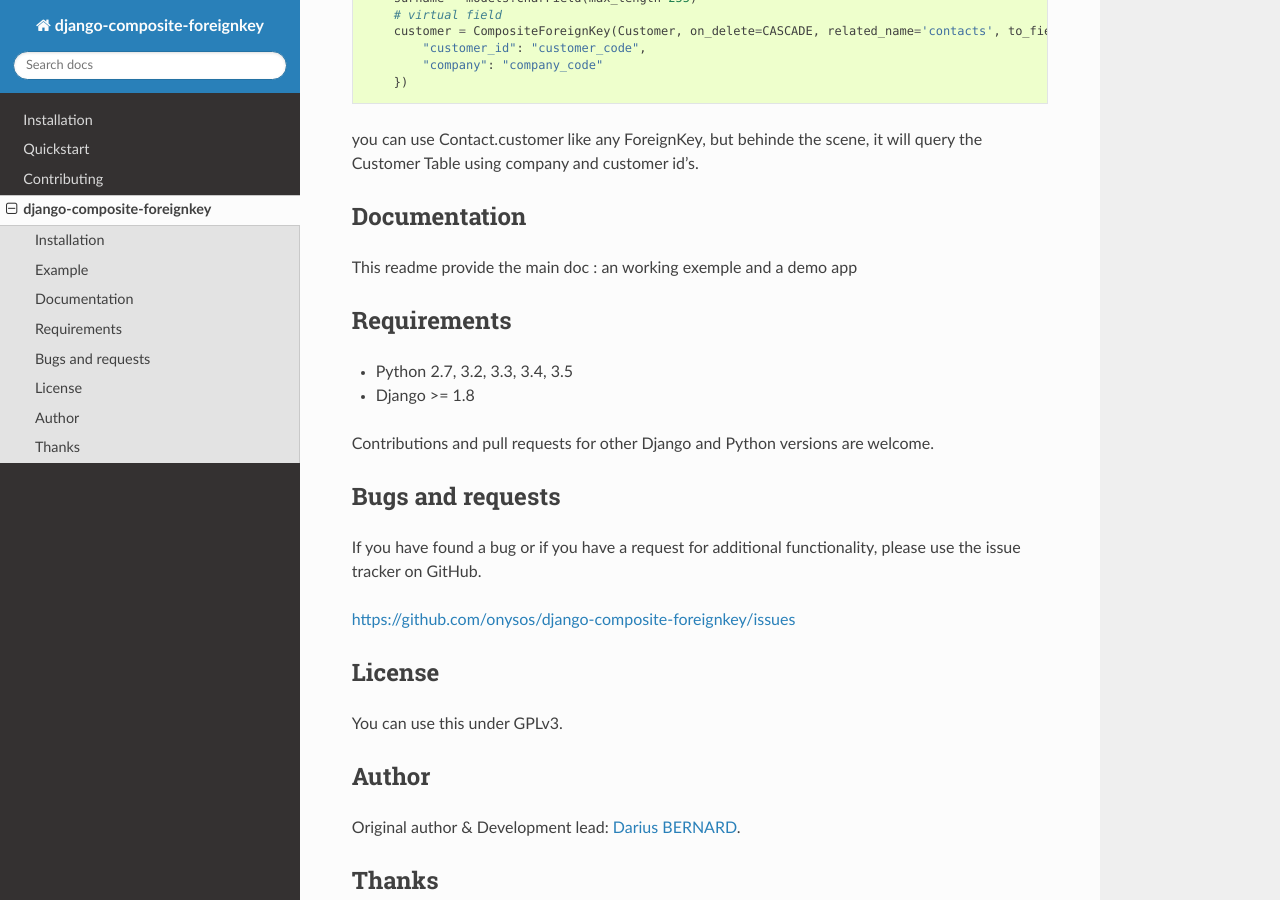
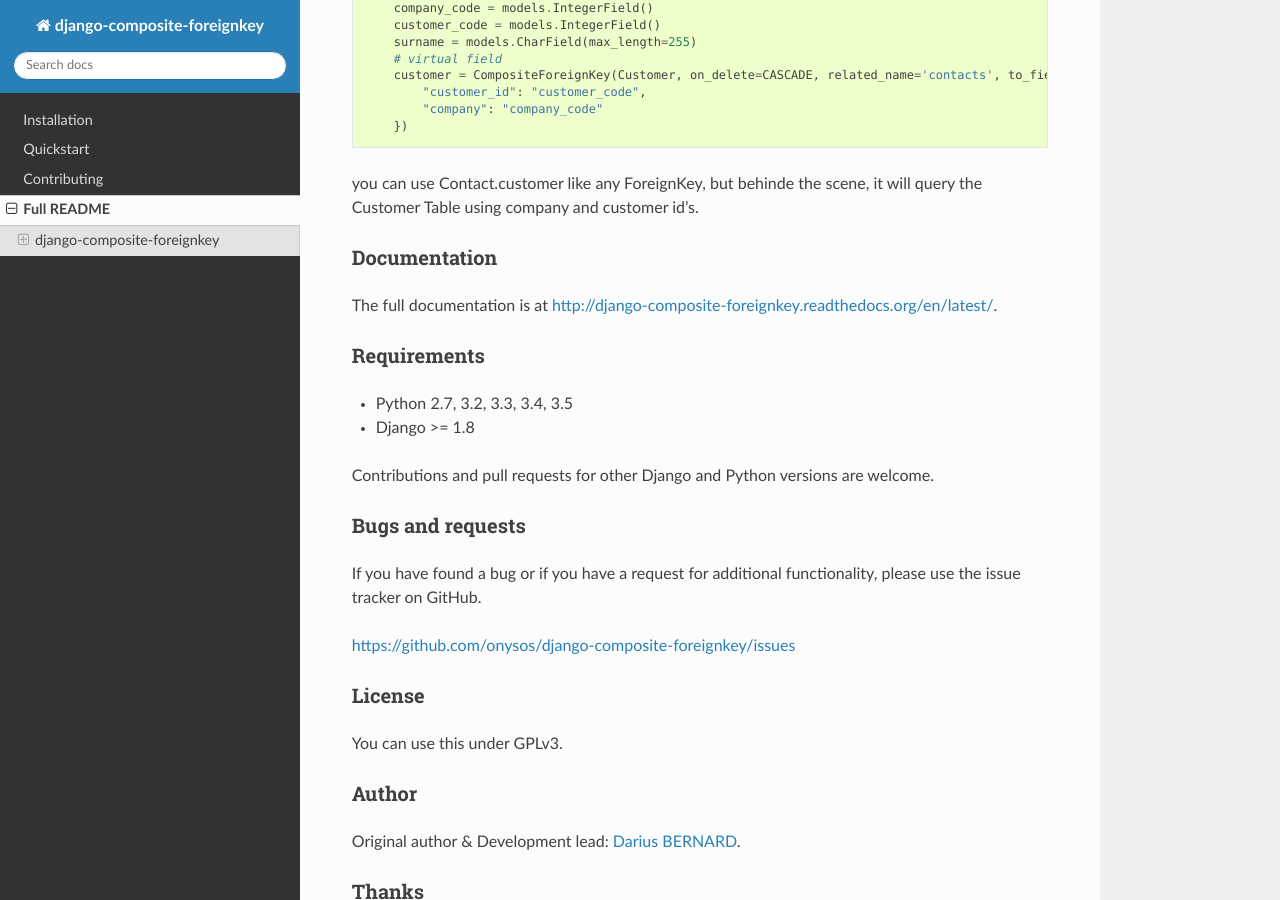
Before and after one commit to onysos/django-composite-foreignkey, a Sphinx documentation site: the page built from docs/readme.rst, in a window 1280 px wide and 900 px high, scrolled down 1217 px. Built offline with Sphinx 7.4.7 and the Read the Docs theme 2.0.0, drawn with Linux system fonts in a browser that asks for light colours; the version number could not be read and is left out; some of the changed text lies outside the part shown.

Commit message:
adapted docs.

```diff
--- a/README.rst
+++ b/README.rst
@@ -10,6 +10,9 @@
 .. image:: https://img.shields.io/travis/onysos/django-composite-foreignkey/master.svg
     :target: https://travis-ci.org/onysos/django-composite-foreignkey
 
+.. image:: https://readthedocs.org/projects/django-composite-foreignkey/badge/?version=latest
+    :target: http://django-composite-foreignkey.readthedocs.org/en/latest/
+
 .. image:: https://img.shields.io/coveralls/onysos/django-composite-foreignkey/master.svg
   :target: https://coveralls.io/r/onysos/django-composite-foreignkey?branch=master
 
@@ -20,6 +23,7 @@
 .. image:: https://img.shields.io/pypi/dm/django-composite-foreignkey.svg
     :target: https://pypi.python.org/pypi/django-composite-foreignkey
     :alt: Number of PyPI downloads per month
+
 
 some databases have a composite Primary Key, leading to impossiblity for a django foreign key to be used.
 
@@ -84,7 +88,7 @@
 Documentation
 -------------
 
-This readme provide the main doc : an working exemple and a demo app
+The full documentation is at http://django-composite-foreignkey.readthedocs.org/en/latest/.
 
 
 Requirements
--- a/docs/readme.rst
+++ b/docs/readme.rst
@@ -1 +1,5 @@
+Full README
+===========
+
+
 .. include:: ../README.rst
```
